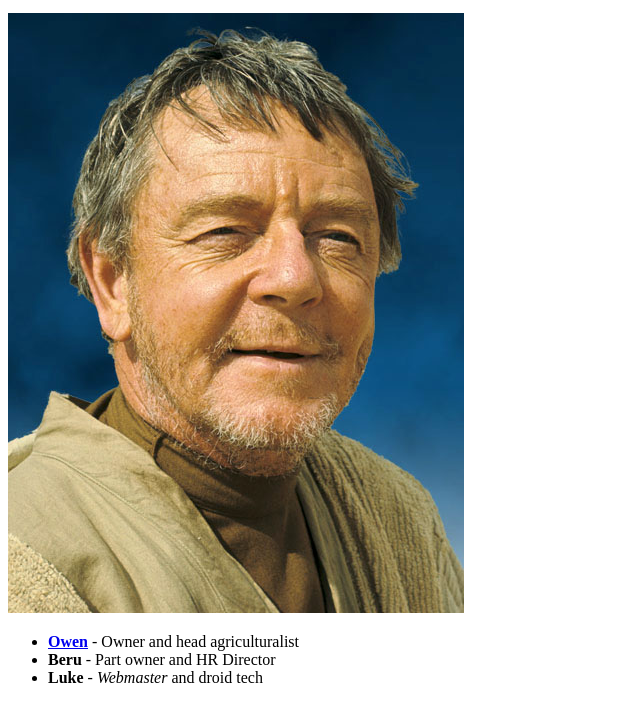
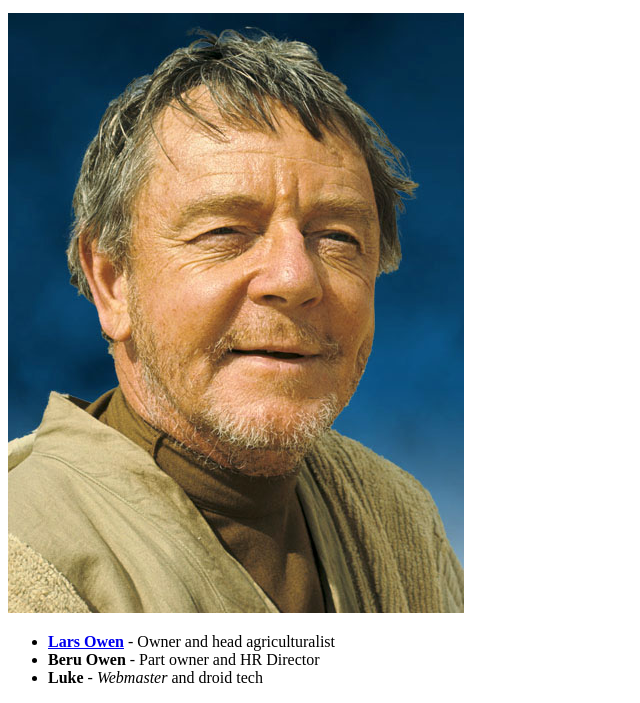
Before and after one commit to kyletaylored/starwars, a plain HTML site: page owens.html in a window 1280 px wide. Shown: the part 101-804 px from the top of the page, without its empty margins (0-640 px from the left). Drawn offline with Linux system fonts and the light colour scheme.

Commit message:
minor text changes

```diff
--- a/owens.html
+++ b/owens.html
@@ -1,15 +1,16 @@
 <!DOCTYPE HTML>
 <html>
 	<head>
-		<title>Uncle Owens Moisture Farming</title>
+		<title>Owens Moisture Farming</title>
 	</head>
 	<body>
 		<h1>Welcome to Owens Moisture Farms</h1>
 		<p>We produce the best moisture that you can get on Tatooine</p>
-		<img src="images/OwenLarsHS-SWE.jpg">
+		<img src="images/OwenLarsHS-SWE.jpg" alt="Image of Lars Owen">
 		<ul>
-			<li><strong><a href="http://starwars.wikia.com/wiki/Owen_Lars/Legends" target="_blank">Owen</a></strong> - Owner and head agriculturalist</li>
-			<li><strong>Beru</strong> - Part owner and HR Director</li>
+			<li><strong><a href="http://starwars.wikia.com/wiki/Owen_Lars/Legends" target="_blank">Lars Owen</a></strong> - Owner and head agriculturalist</li>
+			<li><strong>Beru Owen</strong> - Part owner and HR Director</li>
 			<li><strong>Luke</strong> - <em>Webmaster</em> and droid tech</li>
 		</ul>
 	</body>
+</html>
```
